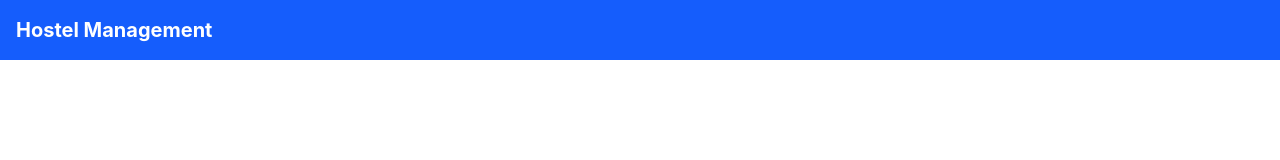
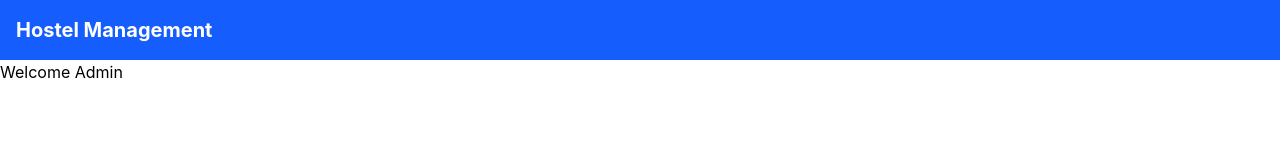
Before and after one commit to anantharjun672001-a11y/Hostel-Management, a React (Vite) app in the folder client/: page /dashboard in a window 1280 px wide. Shown: the top 160 px of the page. Built offline with nearby package versions, Linux system fonts and the light colour scheme; sample sign-in values are in the browser's storage.

Commit message:
role based login checked successfully

```diff
--- a/client/src/pages/AdminDashboard.jsx
+++ b/client/src/pages/AdminDashboard.jsx
@@ -3,7 +3,7 @@ import React from 'react';
 const AdminDashboard = () => {
     return (
         <div>
-
+            <h1>Welcome Admin</h1>
         </div>
     );
 };
--- a/client/src/pages/ResidentDashboard.jsx
+++ b/client/src/pages/ResidentDashboard.jsx
@@ -3,7 +3,7 @@ import React from 'react';
 const ResidentDashboard = () => {
     return (
         <div>
-
+            <h1>Welcome User</h1>
         </div>
     );
 };
--- a/client/src/pages/StaffDashboard.jsx
+++ b/client/src/pages/StaffDashboard.jsx
@@ -3,7 +3,7 @@ import React from 'react';
 const StaffDashboard = () => {
     return (
         <div>
-
+            <h1>Welcome Staff</h1>
         </div>
     );
 };
```
